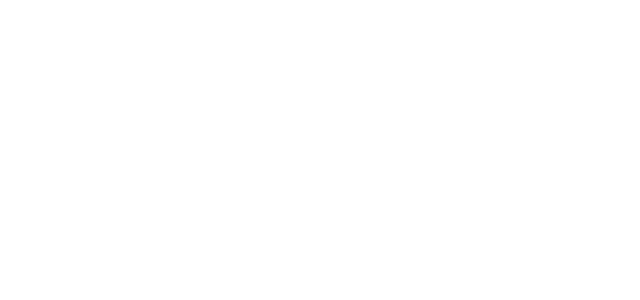
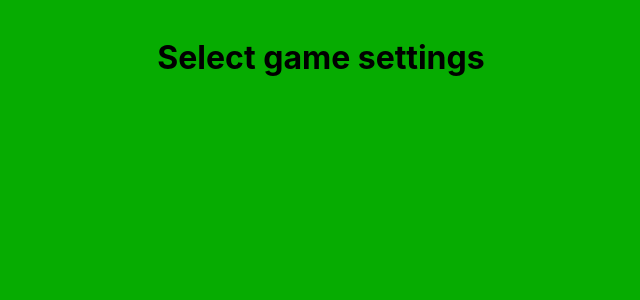
Before and after one commit to Andrew193/Fool, a React app: page / in a window 1280 px wide. Shown: the top 300 px of the page, without its empty margins (319-959 px from the left). Built offline with nearby package versions, Linux system fonts and the light colour scheme.

Commit message:
Initial styling

```diff
--- a/package.json
+++ b/package.json
@@ -57,6 +57,7 @@
     "react-router-dom": "^5.2.0",
     "resolve": "1.18.1",
     "resolve-url-loader": "^3.1.2",
+    "sass": "^1.32.13",
     "sass-loader": "^10.0.5",
     "semver": "7.3.2",
     "style-loader": "1.3.0",
--- a/src/components/mainPage/index.jsx
+++ b/src/components/mainPage/index.jsx
@@ -1,11 +1,11 @@
-
+import s from "./index.module.scss"
 
 
 
 function MainPageContainer() {
     return(
-        <main>
-
+        <main className={s.Container}>
+            <h1>Select game settings</h1>
         </main>
     )
 }
--- a/src/components/mainPage/index.module.scss
+++ b/src/components/mainPage/index.module.scss
@@ -0,0 +1,5 @@
+.Container {
+    background-color: rgb(6, 172, 1);
+    min-height: 100%;
+    padding: 3% 10%;
+}
--- a/src/index.css
+++ b/src/index.css
@@ -1,3 +1,11 @@
+*{
+  margin: 0;
+  padding: 0;
+  box-sizing: border-box;
+}
+body,html,#root,.App{
+  height: 100%;
+}
 body {
   margin: 0;
   font-family: -apple-system, BlinkMacSystemFont, 'Segoe UI', 'Roboto', 'Oxygen',
```
Also changed, not shown: 1 other file (tests, documents, lock files or other folders).
